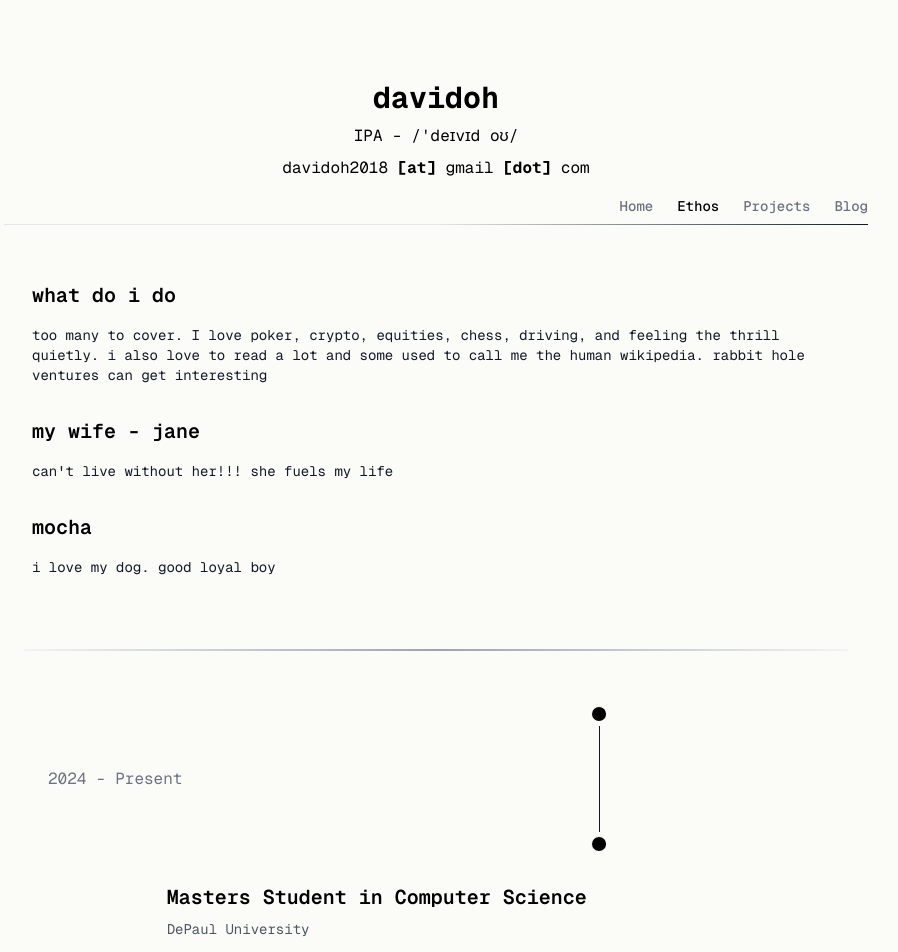
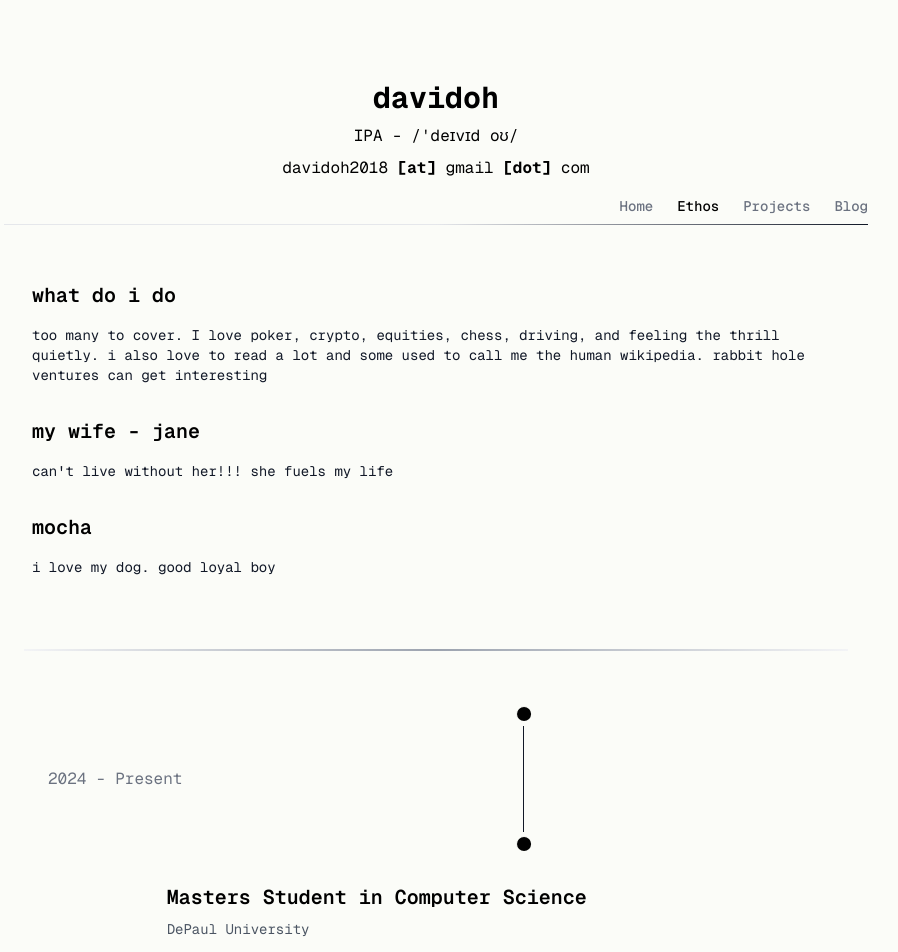
Before and after one commit to dkoh2018/itsdavidoh.com, a Next.js app: page /work in a window 1280 px wide. Shown: the top 952 px of the page, without its empty margins (204-1102 px from the left). Built offline with nearby package versions, Linux system fonts and the light colour scheme.

Commit message:
fixed vertical line

```diff
--- a/src/app/globals.css
+++ b/src/app/globals.css
@@ -106,3 +106,11 @@ li {
 
   line-height: 1.5;
 }
+
+.vertical-line {
+  width: 2px; /* Adjust as needed */
+  background-color: #000; /* Adjust as needed */
+  position: absolute;
+  top: 50%;
+  transform: translateY(-50%);
+}
--- a/src/app/work/ui/verticalline.tsx
+++ b/src/app/work/ui/verticalline.tsx
@@ -1,4 +1,3 @@
-// VerticalLine.tsx
 "use client";
 import React from "react";
 import PulsatingBubble from "./pulsatingbubble";
@@ -7,11 +6,11 @@ const VerticalLine: React.FC = () => {
   return (
     <div className="relative h-32 md:h-32 flex items-center justify-center">
       <div className="absolute w-px bg-gray-900 h-5/6"></div>
-      {/* Top pulsating bubble */}
+      {/* top pulsating bubble */}
       <div className="absolute -top-2 flex items-center justify-center">
         <PulsatingBubble />
       </div>
-      {/* Bottom pulsating bubble */}
+      {/* bottom pulsating bubble */}
       <div className="absolute -bottom-2 flex items-center justify-center">
         <PulsatingBubble />
       </div>
--- a/src/app/work/ui/workexperienceitem.tsx
+++ b/src/app/work/ui/workexperienceitem.tsx
@@ -34,7 +34,7 @@ const WorkExperienceItem: React.FC<WorkExperienceItemProps> = ({
         </div>
 
         <div className="w-4/6 ml-auto grid grid-cols-5">
-          <div className="col-start-2 col-span-1 flex justify-center">
+          <div className="col-start-1 col-span-1 flex justify-center">
             <VerticalLine />
           </div>
         </div>
```
